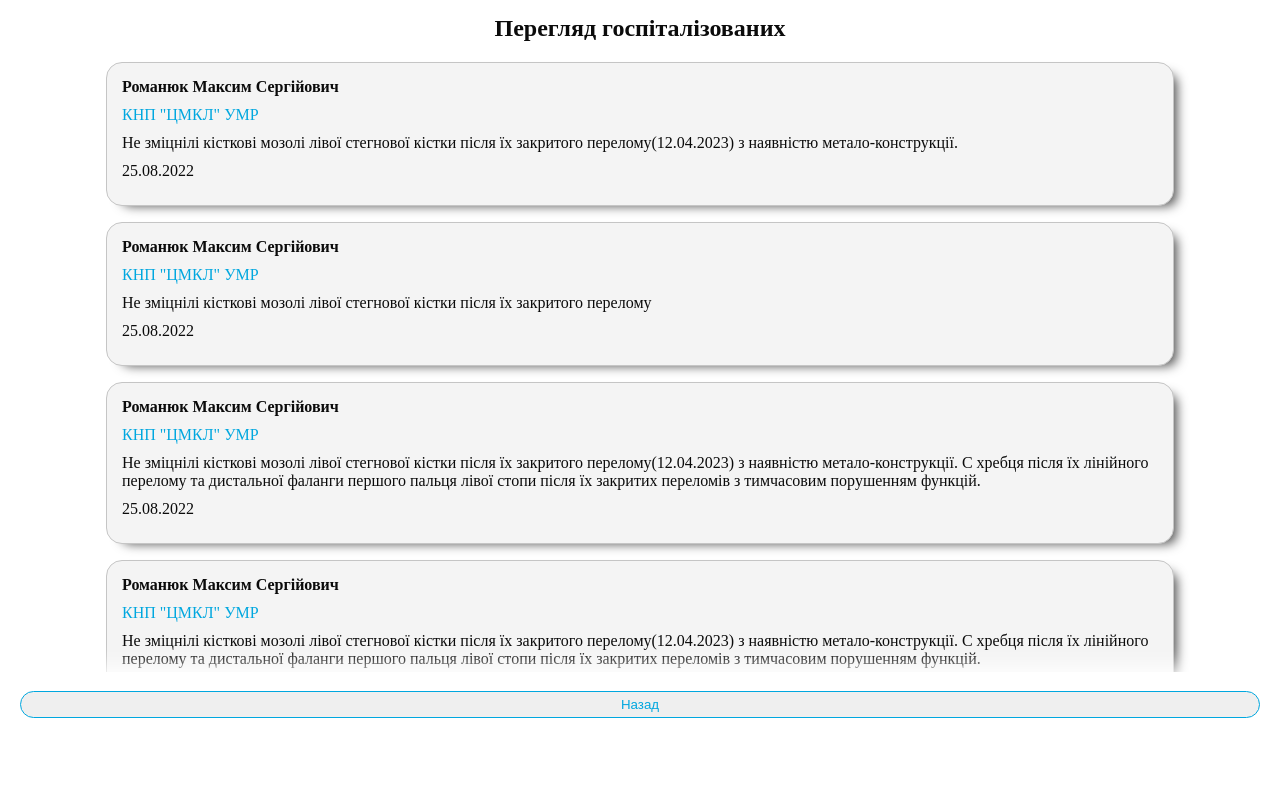
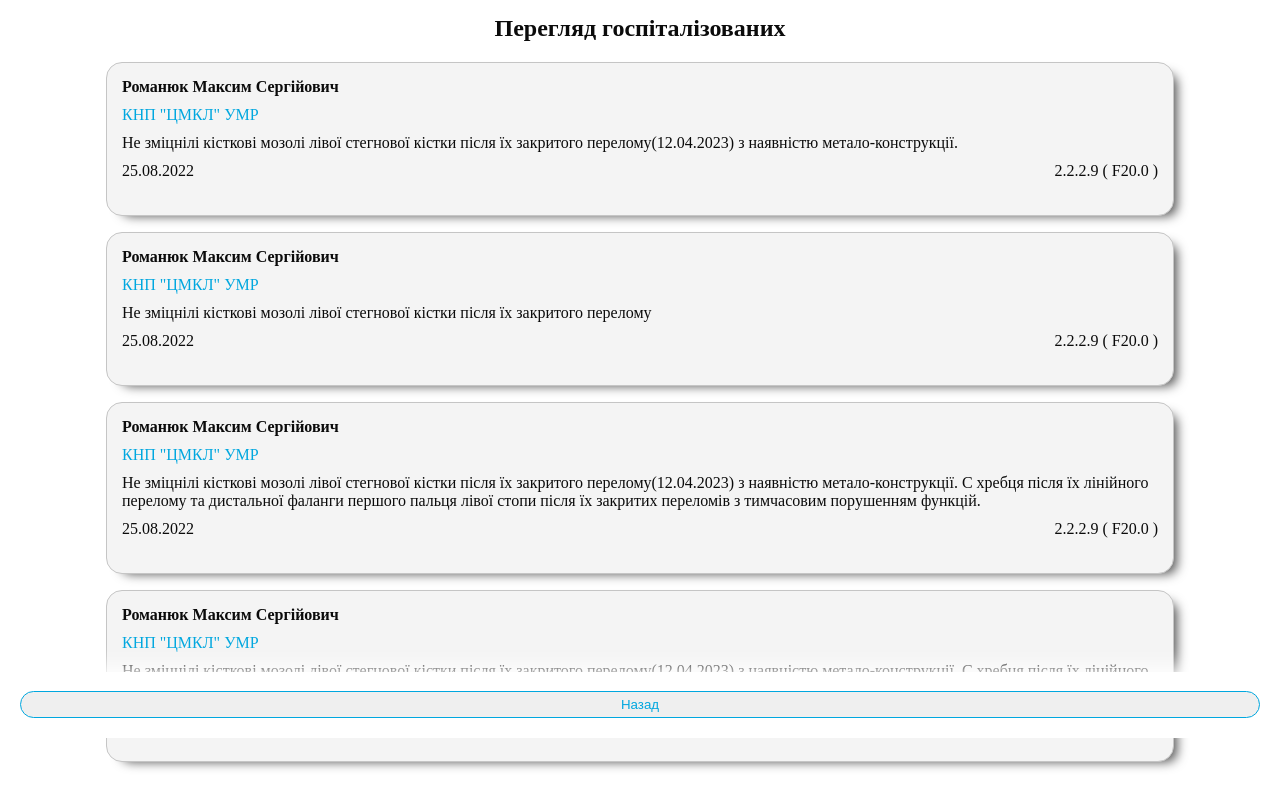
Before and after one commit to niknuzhnyh/medCRM, a plain HTML site: page index.html in a window 1280 px wide. Shown: the part 62-870 px from the top of the page. Drawn offline with Linux system fonts and the light colour scheme.

Commit message:
Update index.html

```diff
--- a/index.html
+++ b/index.html
@@ -55,10 +55,16 @@
                             КНП "ЦМКЛ" УМР
                         </div>
                         <div class="pacientList_item_diagnosis">
-                            Не зміцнілі кісткові мозолі лівої стегнової кістки після їх закритого перелому(12.04.2023) з наявністю метало-конструкції.
+                            Не зміцнілі кісткові мозолі лівої стегнової кістки після їх закритого перелому(12.04.2023) з
+                            наявністю метало-конструкції.
                         </div>
+                        <div class="pacientList_item_footer df jcsb">
                             <div class="pacientList_item_date">
                                 25.08.2022
+                            </div>
+                            <div class="pacientList_item_lossCode">
+                                2.2.2.9 ( <span class="pacientList_item_icdCode">F20.0</span> )
+                            </div>
                         </div>
                     </div>
                     <div class="pacientList_item">
@@ -71,8 +77,13 @@
                         <div class="pacientList_item_diagnosis">
                             Не зміцнілі кісткові мозолі лівої стегнової кістки після їх закритого перелому
                         </div>
+                        <div class="pacientList_item_footer df jcsb">
                             <div class="pacientList_item_date">
                                 25.08.2022
+                            </div>
+                            <div class="pacientList_item_lossCode">
+                                2.2.2.9 ( <span class="pacientList_item_icdCode">F20.0</span> )
+                            </div>
                         </div>
                     </div>
                     <div class="pacientList_item">
@@ -83,10 +94,17 @@
                             КНП "ЦМКЛ" УМР
                         </div>
                         <div class="pacientList_item_diagnosis">
-                            Не зміцнілі кісткові мозолі лівої стегнової кістки після їх закритого перелому(12.04.2023) з наявністю метало-конструкції. С хребця після їх лінійного перелому та дистальної фаланги першого пальця лівої стопи після їх закритих переломів з тимчасовим порушенням функцій.
+                            Не зміцнілі кісткові мозолі лівої стегнової кістки після їх закритого перелому(12.04.2023) з
+                            наявністю метало-конструкції. С хребця після їх лінійного перелому та дистальної фаланги
+                            першого пальця лівої стопи після їх закритих переломів з тимчасовим порушенням функцій.
                         </div>
+                        <div class="pacientList_item_footer df jcsb">
                             <div class="pacientList_item_date">
                                 25.08.2022
+                            </div>
+                            <div class="pacientList_item_lossCode">
+                                2.2.2.9 ( <span class="pacientList_item_icdCode">F20.0</span> )
+                            </div>
                         </div>
                     </div>
                     <div class="pacientList_item">
@@ -97,16 +115,23 @@
                             КНП "ЦМКЛ" УМР
                         </div>
                         <div class="pacientList_item_diagnosis">
-                            Не зміцнілі кісткові мозолі лівої стегнової кістки після їх закритого перелому(12.04.2023) з наявністю метало-конструкції. С хребця після їх лінійного перелому та дистальної фаланги першого пальця лівої стопи після їх закритих переломів з тимчасовим порушенням функцій.
+                            Не зміцнілі кісткові мозолі лівої стегнової кістки після їх закритого перелому(12.04.2023) з
+                            наявністю метало-конструкції. С хребця після їх лінійного перелому та дистальної фаланги
+                            першого пальця лівої стопи після їх закритих переломів з тимчасовим порушенням функцій.
                         </div>
+                        <div class="pacientList_item_footer df jcsb">
                             <div class="pacientList_item_date">
                                 25.08.2022
+                            </div>
+                            <div class="pacientList_item_lossCode">
+                                2.2.2.10 ( <span class="pacientList_item_icdCode">F20.0</span> )
+                            </div>
                         </div>
                     </div>
 
                 </div>
             </div>
-            <div class="buttonWrapper">            <button class="mainScreenBtn" data-section='mainScreen'>Назад</button></div>
+            <div class="buttonWrapper"> <button class="mainScreenBtn" data-section='mainScreen'>Назад</button></div>
         </div>
     </section>
     <section class="hidden addPacients" id="addPacients">
```
Lines whose indentation alone changed are shown as unchanged.
